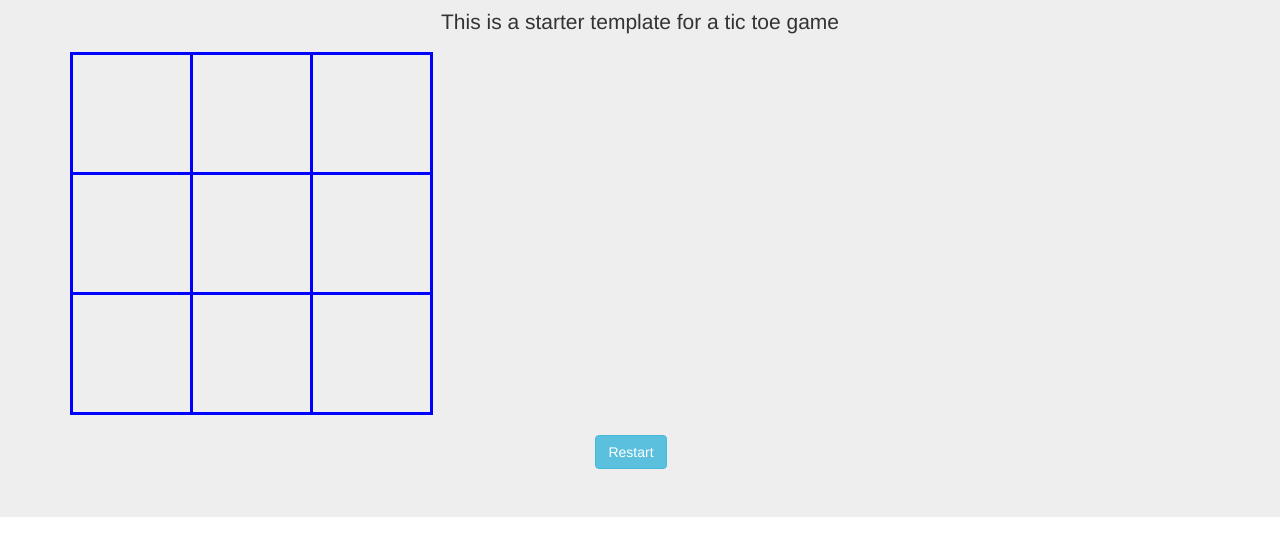
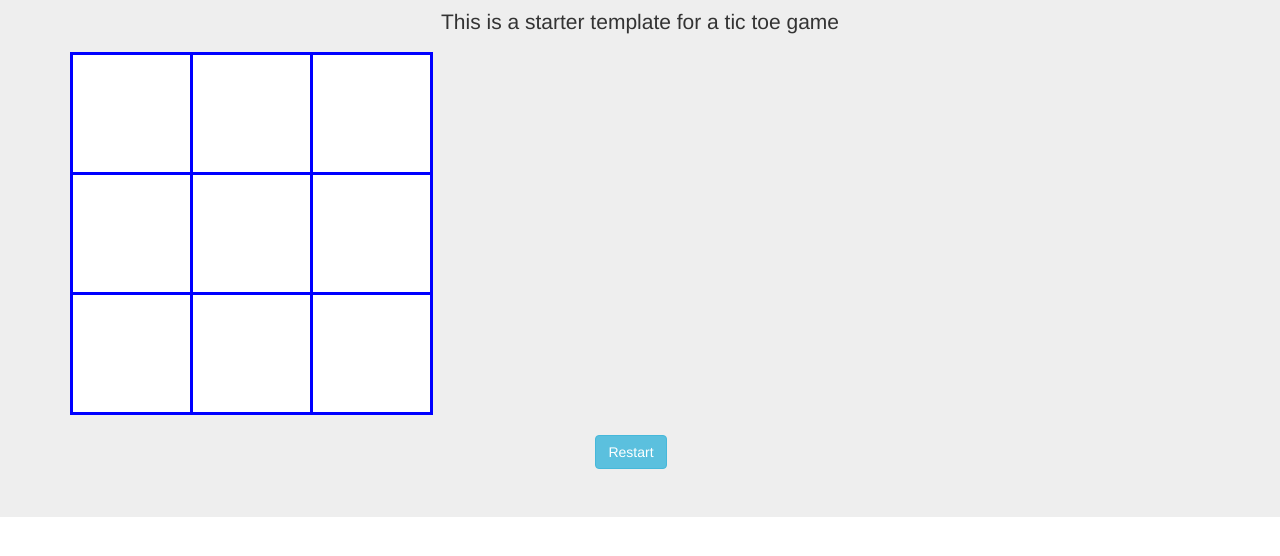
Before and after one commit to wemyss/PROJ1-TicTacToe, a website: page src/index.html in a window 1280 px wide. Shown: the part 140-696 px from the top of the page. Drawn offline with nearby package versions, Linux system fonts and the light colour scheme.

Commit message:
Update main.css

```diff
--- a/src/css/main.css
+++ b/src/css/main.css
@@ -14,7 +14,7 @@ table {
 
 tr {
     display: table-row;
-    vertical-align: inherit;
+    vertical-align: middle;
     border-color: inherit;
 }
 
@@ -26,6 +26,11 @@ tr {
   width:120px;
   height:120px;
   font-size:400%;
+   background: #FFFFFF;
+  font-family: arial;
+  text-align: center;
+   color: #008080
+  margin: auto;
   padding-top:5px;
 }
 
```
